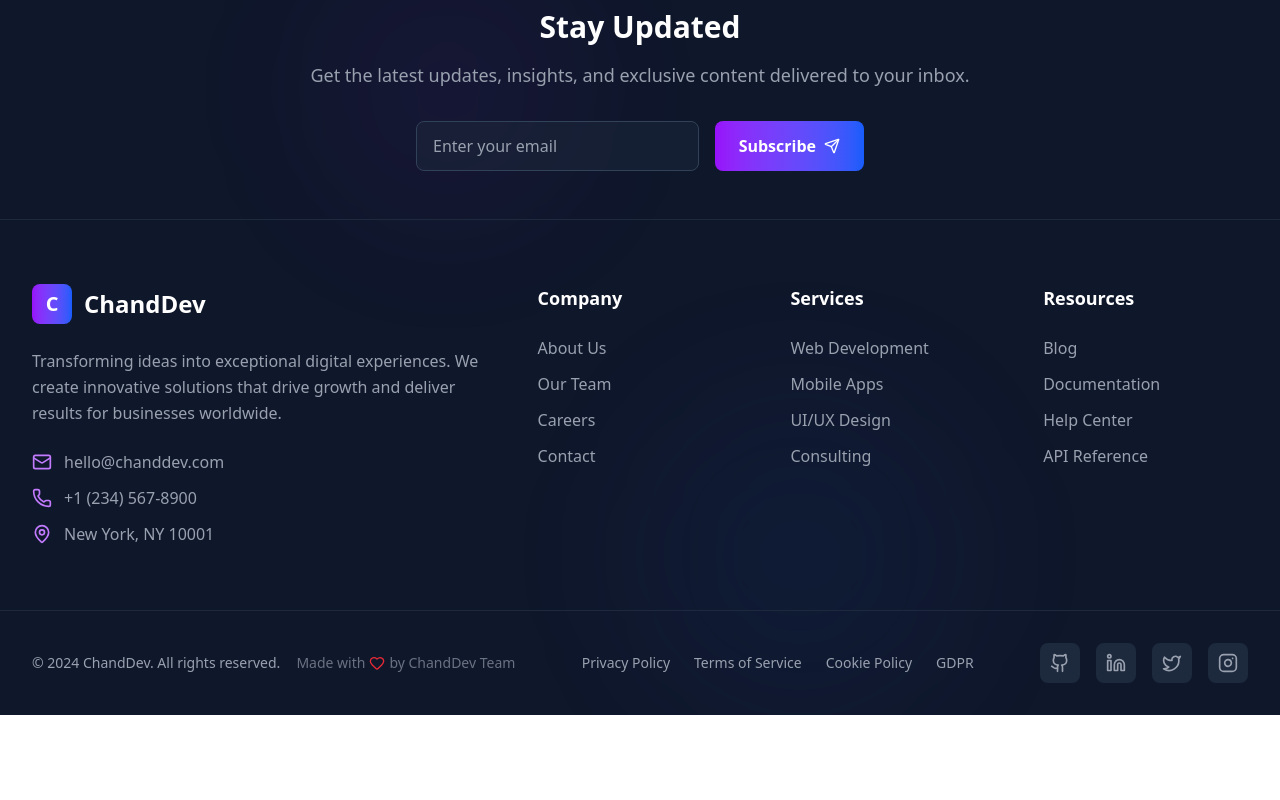
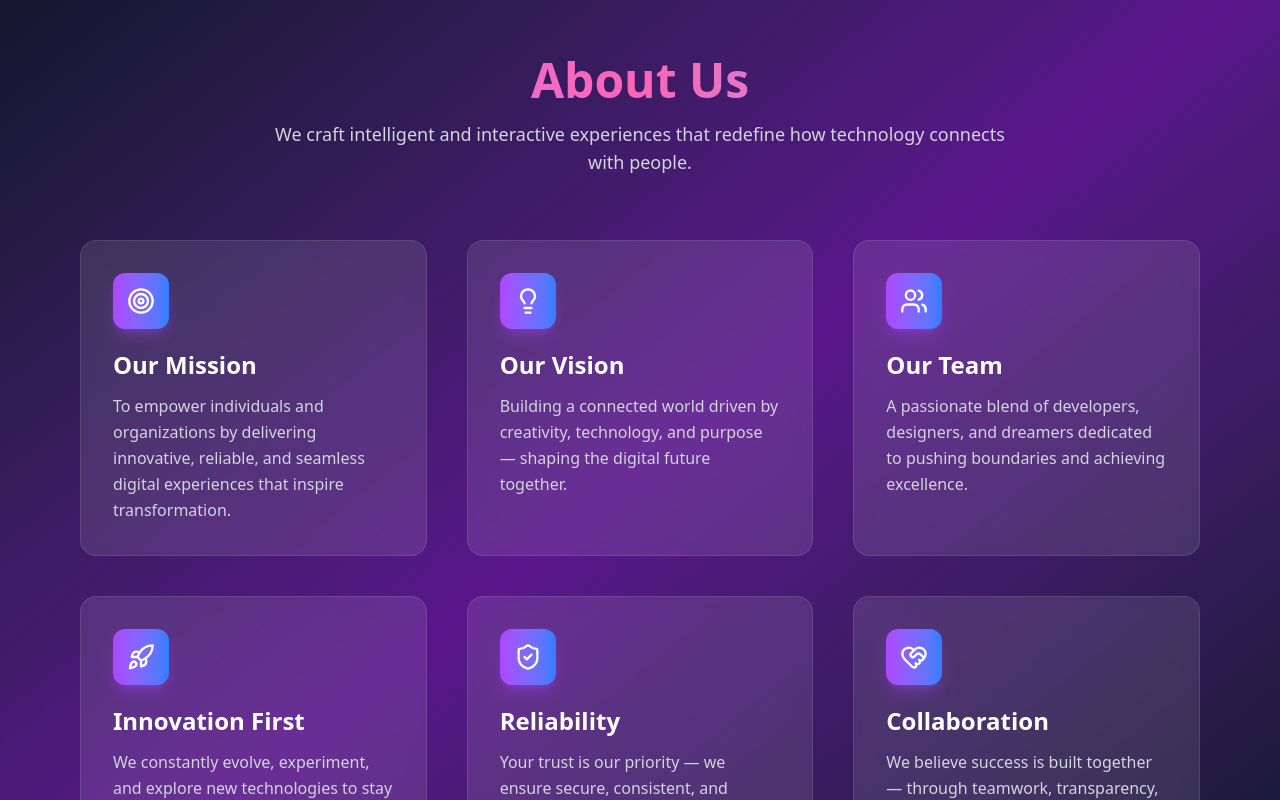
Before and after one commit to chandanXcoder/hey-mac, a React (Vite) app: page / in a window 1280 px wide. Shown: the part 880-1680 px from the top of the page. Before the commit the page ends 1595 px from the top, so only its background shows below. Built offline with nearby package versions, Linux system fonts and the light colour scheme.

Commit message:
added about sections

```diff
--- a/package.json
+++ b/package.json
@@ -11,6 +11,7 @@
   },
   "dependencies": {
     "@tailwindcss/vite": "^4.1.13",
+    "framer-motion": "^12.23.24",
     "lucide-react": "^0.544.0",
     "react": "^19.1.1",
     "react-dom": "^19.1.1",
--- a/src/App.jsx
+++ b/src/App.jsx
@@ -1,8 +1,10 @@
 import { useState } from 'react'
 import Navbar from './components/Navbar'
 import Hero from './components/Hero'
+import About from './components/About'
 import Footer from './components/Footer'
 import './App.css'
+
 
 function App() {
   const [count, setCount] = useState(0)
@@ -11,6 +13,7 @@ function App() {
     <>
       <Navbar />
       <Hero />
+      <About />
       <Footer />
 
     </>
--- /dev/null
+++ b/src/components/About.jsx
@@ -0,0 +1,99 @@
+import React from "react";
+import { motion } from "framer-motion";
+import { Target, Lightbulb, Users, Rocket, ShieldCheck, HeartHandshake } from "lucide-react";
+
+const About = () => {
+  const features = [
+    {
+      icon: Target,
+      title: "Our Mission",
+      description:
+        "To empower individuals and organizations by delivering innovative, reliable, and seamless digital experiences that inspire transformation.",
+    },
+    {
+      icon: Lightbulb,
+      title: "Our Vision",
+      description:
+        "Building a connected world driven by creativity, technology, and purpose — shaping the digital future together.",
+    },
+    {
+      icon: Users,
+      title: "Our Team",
+      description:
+        "A passionate blend of developers, designers, and dreamers dedicated to pushing boundaries and achieving excellence.",
+    },
+    {
+      icon: Rocket,
+      title: "Innovation First",
+      description:
+        "We constantly evolve, experiment, and explore new technologies to stay ahead in a rapidly changing digital era.",
+    },
+    {
+      icon: ShieldCheck,
+      title: "Reliability",
+      description:
+        "Your trust is our priority — we ensure secure, consistent, and efficient solutions at every level.",
+    },
+    {
+      icon: HeartHandshake,
+      title: "Collaboration",
+      description:
+        "We believe success is built together — through teamwork, transparency, and mutual respect.",
+    },
+  ];
+
+  return (
+    <section
+      id="about"
+      className="relative w-full py-24 px-6 sm:px-10 lg:px-20 bg-gradient-to-br from-slate-900 via-purple-900 to-slate-900 text-white overflow-hidden"
+    >
+      {/* 🔹 Background Glow Circles */}
+      <div className="absolute inset-0 -z-10">
+        <div className="absolute top-1/3 left-1/4 w-64 h-64 bg-purple-500/20 rounded-full blur-3xl animate-pulse"></div>
+        <div className="absolute bottom-1/3 right-1/4 w-96 h-96 bg-blue-500/20 rounded-full blur-3xl animate-pulse delay-1000"></div>
+      </div>
+
+      {/* 🔹 Section Heading */}
+      <motion.div
+        initial={{ opacity: 0, y: 40 }}
+        whileInView={{ opacity: 1, y: 0 }}
+        transition={{ duration: 0.8 }}
+        className="text-center mb-16"
+      >
+        <h2 className="text-3xl sm:text-5xl font-bold mb-4 bg-gradient-to-r from-purple-400 via-pink-400 to-blue-400 bg-clip-text text-transparent">
+          About Us
+        </h2>
+        <p className="text-gray-300 text-lg max-w-3xl mx-auto">
+          We craft intelligent and interactive experiences that redefine how technology connects with people.
+        </p>
+      </motion.div>
+
+      {/* 🔹 Feature Cards */}
+      <div className="grid grid-cols-1 sm:grid-cols-2 lg:grid-cols-3 gap-6 sm:gap-10 max-w-7xl mx-auto">
+        {features.map((feature, index) => {
+          const Icon = feature.icon;
+          return (
+            <motion.div
+              key={index}
+              initial={{ opacity: 0, y: 40 }}
+              whileInView={{ opacity: 1, y: 0 }}
+              transition={{ duration: 0.6, delay: index * 0.1 }}
+              className="p-6 sm:p-8 rounded-2xl bg-white/10 border border-white/10 backdrop-blur-sm hover:bg-white/20 transition-all duration-300 hover:scale-105"
+            >
+              <div className="flex items-center justify-center w-14 h-14 mb-5 rounded-xl bg-gradient-to-r from-purple-500 to-blue-500 shadow-lg shadow-purple-500/30">
+                <Icon className="w-7 h-7 text-white" />
+              </div>
+              <h3 className="text-xl sm:text-2xl font-semibold mb-3">{feature.title}</h3>
+              <p className="text-gray-300 leading-relaxed">{feature.description}</p>
+            </motion.div>
+          );
+        })}
+      </div>
+
+      {/* 🔹 Bottom Fade */}
+      <div className="absolute bottom-0 left-0 right-0 h-24 bg-gradient-to-t from-slate-900 to-transparent pointer-events-none"></div>
+    </section>
+  );
+};
+
+export default About;
```
Also changed, not shown: 1 other file (tests, documents, lock files or other folders).
